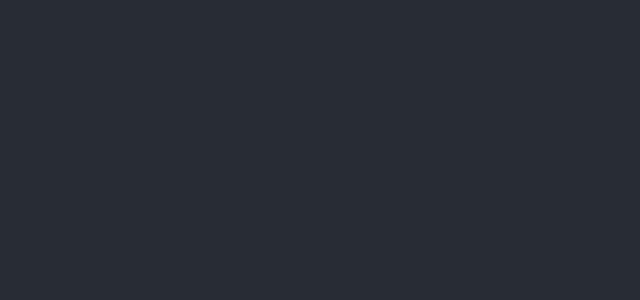
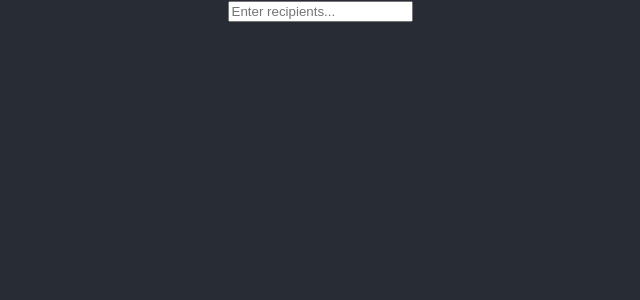
Before and after one commit to ShoNozaki/email-input, a React (Create React App) app: page / in a window 1280 px wide. Shown: the top 300 px of the page, without its empty margins (320-960 px from the left). Built offline with nearby package versions, Linux system fonts and the light colour scheme.

Commit message:
rendered emailInput in App and passed initial test

```diff
--- a/src/App.tsx
+++ b/src/App.tsx
@@ -1,11 +1,12 @@
 import React from 'react';
 import logo from './logo.svg';
 import './App.css';
+import EmailInput from './components/EmailInput';
 
 function App() {
   return (
     <div className="App">
-
+      <EmailInput />
     </div>
   );
 }
--- a/src/components/EmailInput.tsx
+++ b/src/components/EmailInput.tsx
@@ -0,0 +1,11 @@
+import React from 'react'
+
+const EmailInput = () => {
+	return (
+		<div>
+			<input placeholder="Enter recipients..."></input>
+		</div>
+	)
+}
+
+export default EmailInput
```
